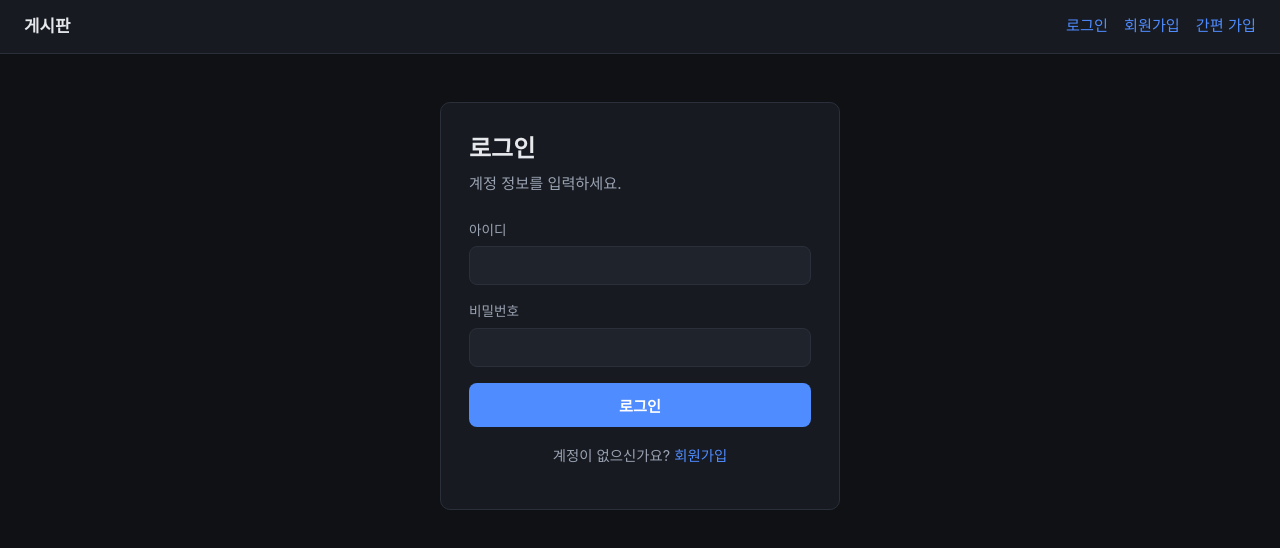
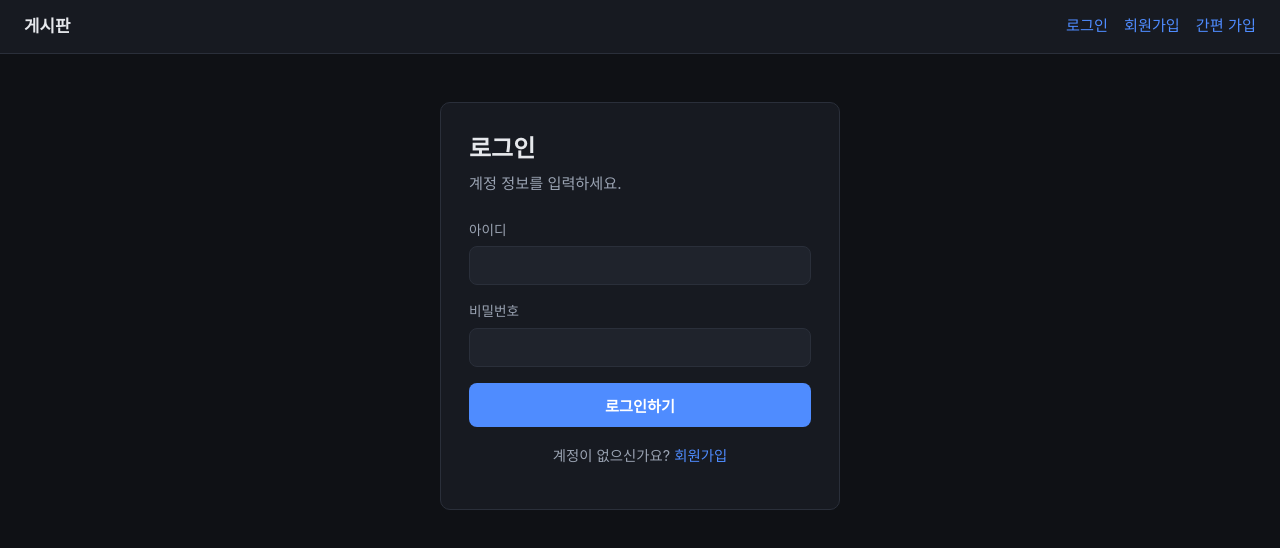
Before and after one commit to hong-havi/harness-test, a Next.js app in the folder apps/web/: page /login in a window 1280 px wide. Shown: the top 548 px of the page. Built offline with nearby package versions, Linux system fonts and the light colour scheme; no server answers.

Commit message:
T029 [kiro]: change login submit button idle label to '로그인하기'

```diff
--- a/apps/web/app/login/page.tsx
+++ b/apps/web/app/login/page.tsx
@@ -81,7 +81,7 @@ function LoginForm() {
         </div>
 
         <button type="submit" className="btn" disabled={submitting}>
-          {submitting ? '처리 중…' : '로그인'}
+          {submitting ? '처리 중…' : '로그인하기'}
         </button>
       </form>
 
```
Also changed, not shown: 1 other file (tests, documents, lock files or other folders).
